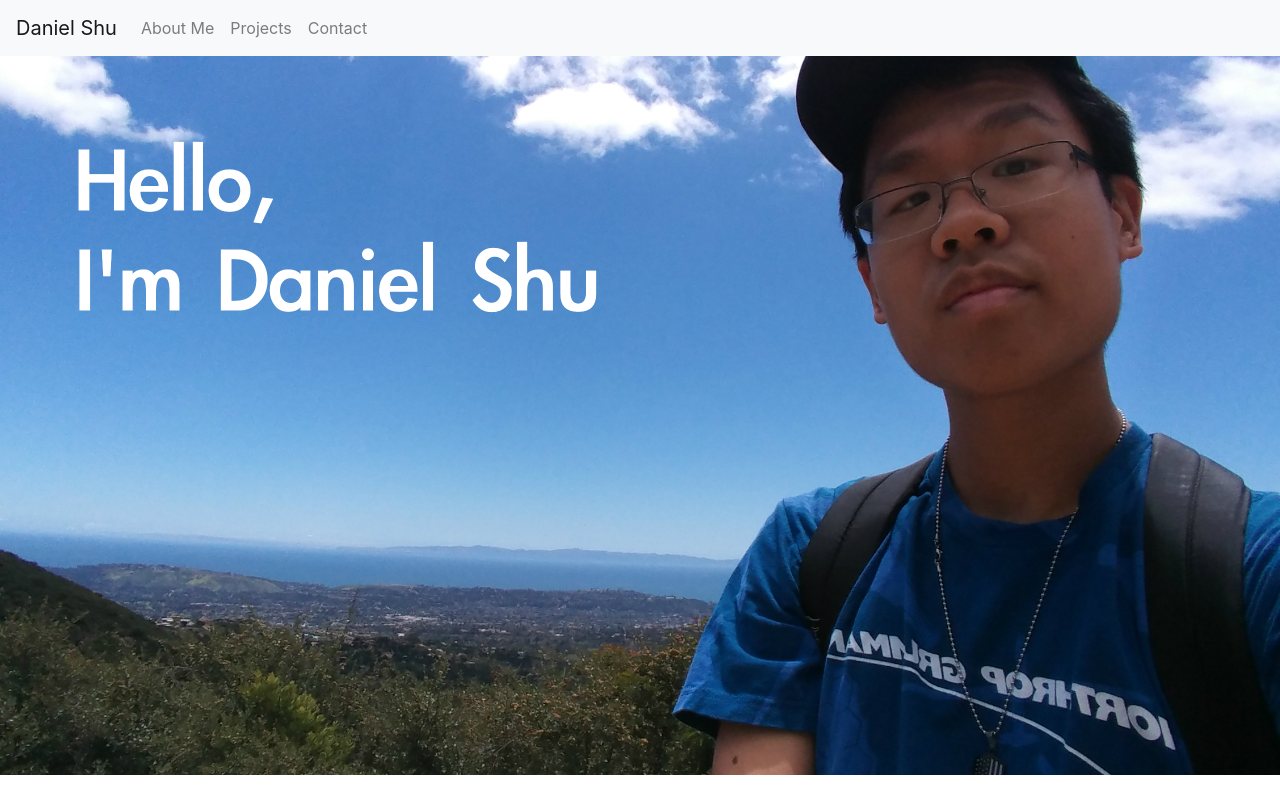
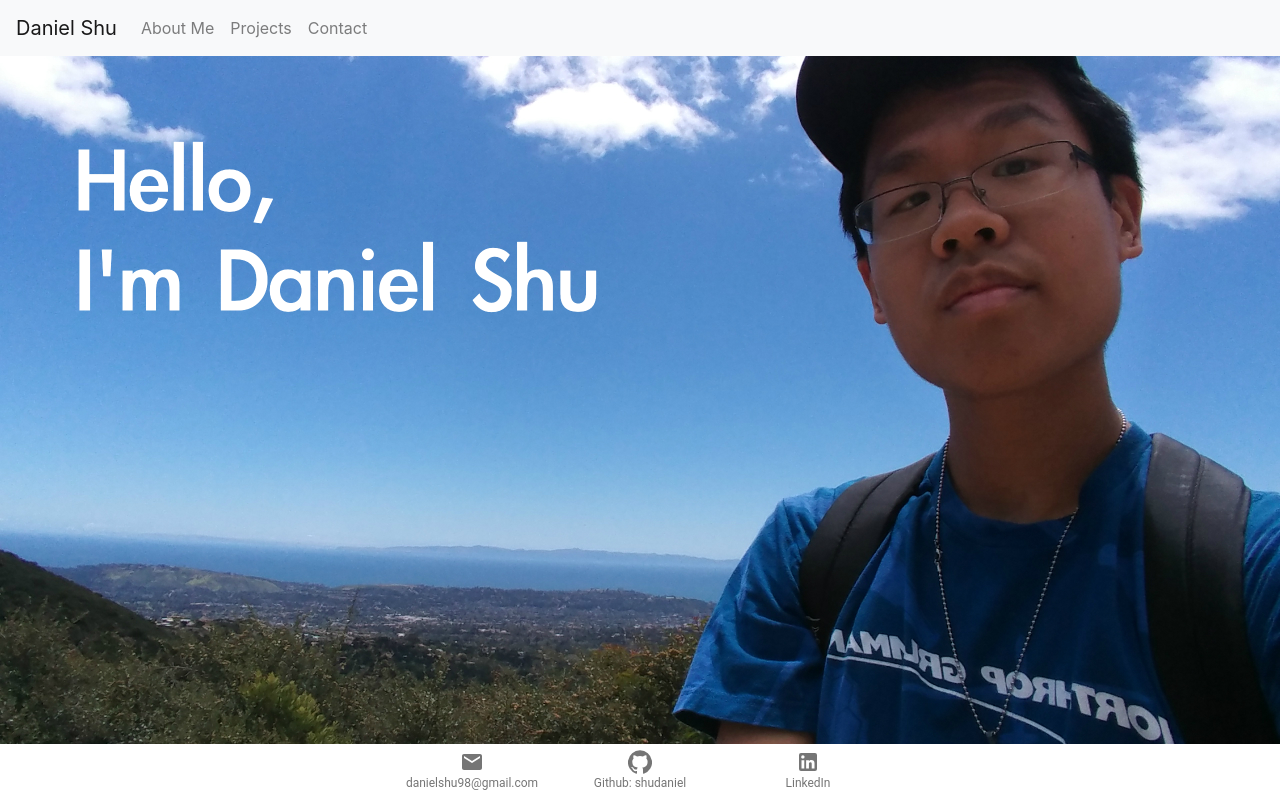
Before and after one commit to shudaniel/shudaniel.github.io, a React (Create React App) app: page / in a window 1280 px wide. Shown: the top 800 px of the page. Built offline with nearby package versions, Linux system fonts and the light colour scheme.

Commit message:
Fixed css to look like original website

```diff
--- a/package.json
+++ b/package.json
@@ -4,6 +4,8 @@
   "version": "0.1.0",
   "private": true,
   "dependencies": {
+    "@material-ui/core": "^4.9.7",
+    "@material-ui/icons": "^4.9.1",
     "@testing-library/jest-dom": "^4.2.4",
     "@testing-library/react": "^9.3.2",
     "@testing-library/user-event": "^7.1.2",
--- a/src/App.css
+++ b/src/App.css
@@ -45,6 +45,7 @@
 
 .subsection  {
     margin: 40px;
+    text-align: left;
     padding-top: 55px;
     padding-left: 0 10%;
     padding-right: 0 10%;
--- a/src/App.js
+++ b/src/App.js
@@ -9,6 +9,7 @@ import anacapa from './Images/anacapa-screenshot.jpg'
 import hyperloop from './Images/hyperloop-screenshot.png'
 import reddit from './Images/reddit.png'
 import timelines from './Images/timelines-screenshot.png'
+import personalsite from './Images/personalwebsite-screenshot.png'
 import 'bootstrap/dist/css/bootstrap.min.css';
 import './App.css';
 
@@ -69,10 +70,14 @@ function App() {
                 description="This tool automatically creates news timelines for any topic to give users context around a certain situation. The user is prompted for a topic and the tool will fetch related articles using News API and display them in chronological order."
                 tools="Built using Spring-Boot and written in Java and Javascript."
               />
+              <Project
+                image={personalsite}
+                repolink="https://github.com/shudaniel/shudaniel.github.io"
+                title="Personal Website"
+                description="I created this personal website using React to show my projects and teach people more about me"
+                tools=""
+              />
 
-        </div>
-        <div className="col-12 text-center">
-          <a className="btn btn-primary" href="https://github.com/shudaniel/shudaniel.github.io" target="_blank">I also made this website. Click here to view the repo.</a>
         </div>
         <Bottombar />
       </div>
--- /dev/null
+++ b/src/Bottombar/Bottombar.css
@@ -0,0 +1,5 @@
+.bottombar {
+    position: fixed;
+    bottom: 0;
+    width: 100%;
+}
--- a/src/Bottombar/Bottombar.js
+++ b/src/Bottombar/Bottombar.js
@@ -1,16 +1,29 @@
 import React from 'react';
 import { Component } from 'react';
+import BottomNavigation from '@material-ui/core/BottomNavigation'
+import BottomNavigationAction from '@material-ui/core/BottomNavigationAction'
+import GitHubIcon from '@material-ui/icons/GitHub';
+import LinkedInIcon from '@material-ui/icons/LinkedIn';
+import EmailIcon from '@material-ui/icons/Email';
+import "./Bottombar.css"
 
 class Bottombar extends Component {
 
     render() {
         return (
-            <div id="contact" className="subsection">
-                <h1 className="section-title">Contact Me</h1>
-                <p>Email: danielshu98@gmail.com</p>
-                <p>Resume available upon request.</p>
-                <p><a href="https://github.com/shudaniel" target="_blank">Github: shudaniel</a></p>
-                <p><a href="https://www.linkedin.com/in/daniel-shu-29289414a/" target="_blank"> LinkedIn</a></p>
+            <div className="bottombar">
+                <BottomNavigation showLabels>
+                    <BottomNavigationAction label="danielshu98@gmail.com" icon={<EmailIcon />} />
+                    <BottomNavigationAction label="Github: shudaniel" href="https://github.com/shudaniel" target="_blank" icon={<GitHubIcon />} />
+                    <BottomNavigationAction label="LinkedIn" href="https://www.linkedin.com/in/daniel-shu-29289414a/" target="_blank" icon={<LinkedInIcon />} />
+                </BottomNavigation>
+            {/* // <div id="contact" className="subsection">
+            //     <h1 className="section-title">Contact Me</h1>
+            //     <p>Email: danielshu98@gmail.com</p>
+            //     <p>Resume available upon request.</p>
+            //     <p><a href="https://github.com/shudaniel" target="_blank">Github: shudaniel</a></p>
+            //     <p><a href="https://www.linkedin.com/in/daniel-shu-29289414a/" target="_blank"> LinkedIn</a></p>
+            // </div> */}
             </div>
         );
     }
--- a/src/Navbar/Navbar.js
+++ b/src/Navbar/Navbar.js
@@ -5,18 +5,18 @@ class Navbar extends Component {
 
     render() {
         return (
-            <div class="header">
-                <nav class="navbar navbar-expand-lg navbar-light bg-light">
-                    <a class="navbar-brand" href="/">Daniel Shu</a>
-                    <button class="navbar-toggler" type="button" data-toggle="collapse" data-target="#navbarNavAltMarkup"
+            <div className="header">
+                <nav className="navbar navbar-expand-lg navbar-light bg-light">
+                    <a className="navbar-brand" href="/">Daniel Shu</a>
+                    <button className="navbar-toggler" type="button" data-toggle="collapse" data-target="#navbarNavAltMarkup"
                         aria-controls="navbarNavAltMarkup" aria-expanded="false" aria-label="Toggle navigation">
-                        <span class="navbar-toggler-icon"></span>
+                        <span className="navbar-toggler-icon"></span>
                     </button>
-                    <div class="collapse navbar-collapse" id="navbarNavAltMarkup">
-                        <div class="navbar-nav">
-                            <a class="nav-item nav-link" href="#about_me">About Me</a>
-                            <a class="nav-item nav-link" href="#projects">Projects</a>
-                            <a class="nav-item nav-link" href="#contact">Contact</a>
+                    <div className="collapse navbar-collapse" id="navbarNavAltMarkup">
+                        <div className="navbar-nav">
+                            <a className="nav-item nav-link" href="#about_me">About Me</a>
+                            <a className="nav-item nav-link" href="#projects">Projects</a>
+                            <a className="nav-item nav-link" href="#contact">Contact</a>
                         </div>
                     </div>
                 </nav>
```
Also changed, not shown: 2 other files (tests, documents, lock files or other folders).
